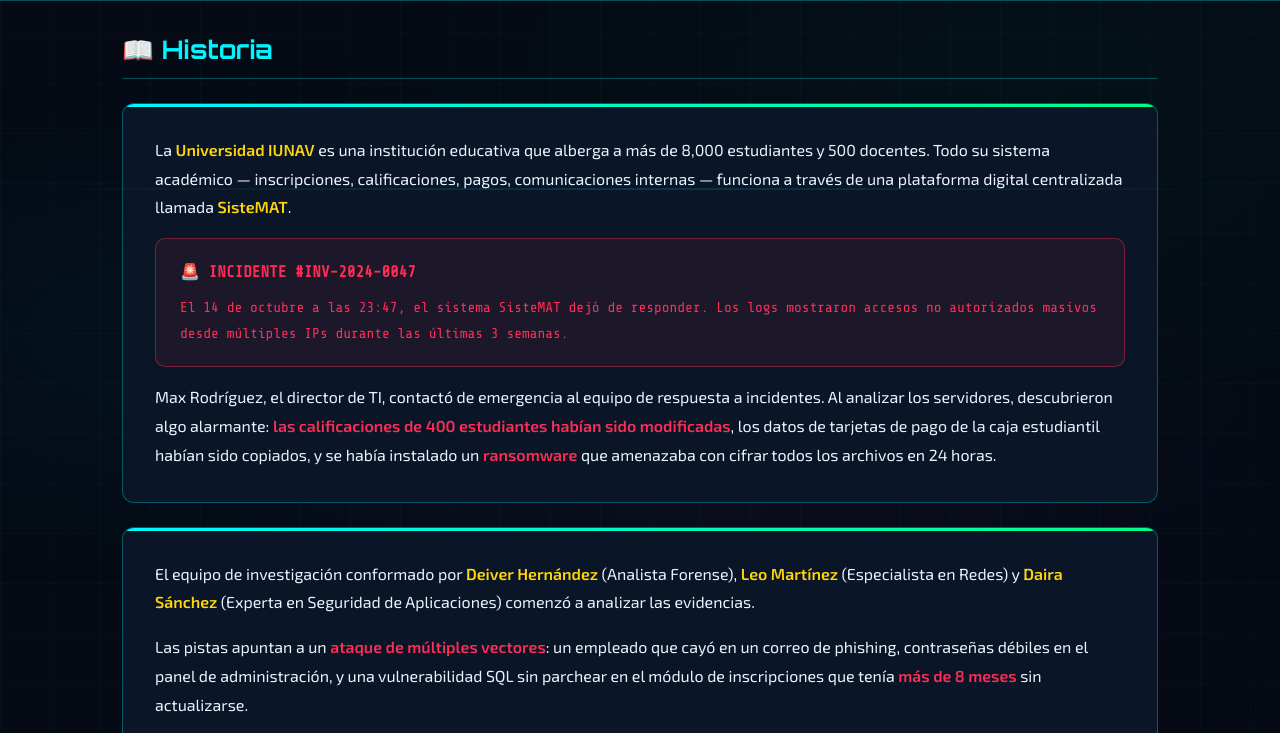
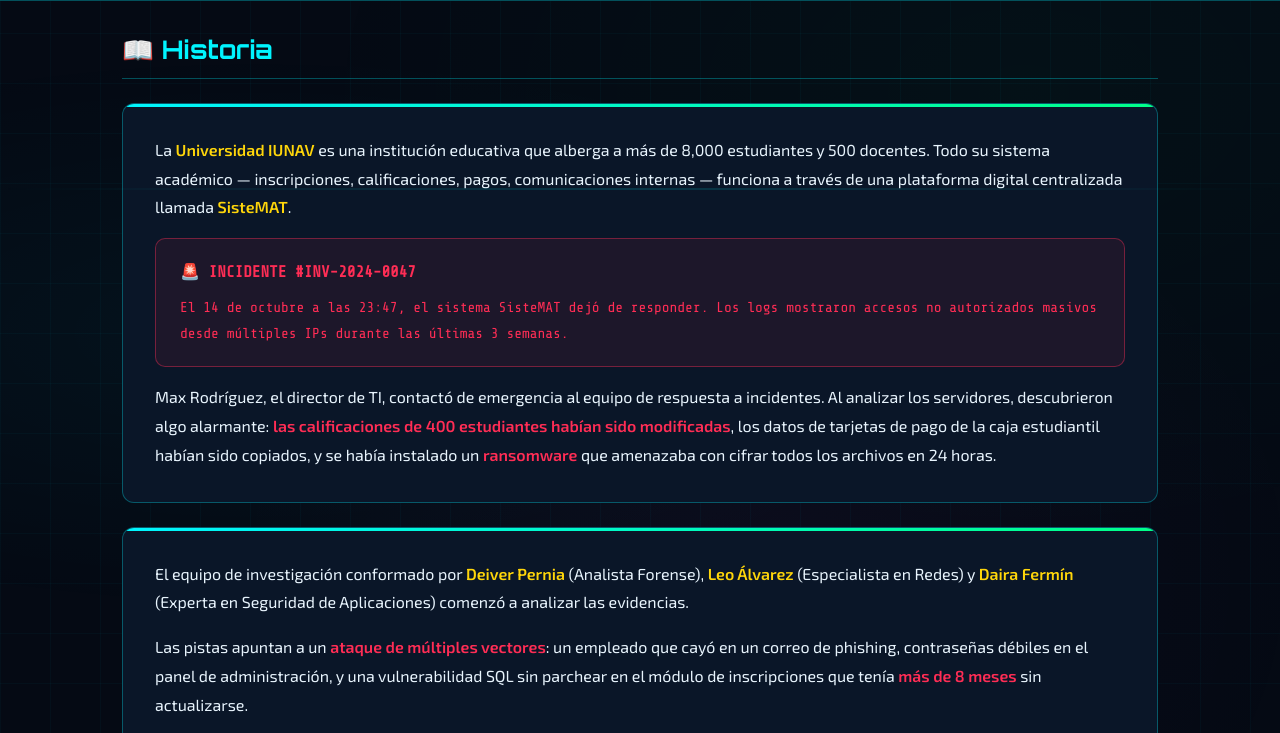
Before and after one commit to deivermperniah/cyberguard, a plain HTML site: page index.html in a window 1280 px wide. Both pictures are taken after a click on the button "▶ INICIAR INVESTIGACIÓN". Shown: the part 67-800 px from the top of the page. Drawn offline with nearby package versions, Linux system fonts and the light colour scheme.

Commit message:
change name of people game

```diff
--- a/index.html
+++ b/index.html
@@ -876,8 +876,8 @@
     </div>
 
     <div class="story-card">
-      <p>El equipo de investigación conformado por <strong class="highlight">Deiver Hernández</strong> (Analista Forense),
-      <strong class="highlight">Leo Martínez</strong> (Especialista en Redes) y <strong class="highlight">Daira Sánchez</strong>
+      <p>El equipo de investigación conformado por <strong class="highlight">Deiver Pernia</strong> (Analista Forense),
+      <strong class="highlight">Leo Álvarez</strong> (Especialista en Redes) y <strong class="highlight">Daira Fermín</strong>
       (Experta en Seguridad de Aplicaciones) comenzó a analizar las evidencias.</p>
 
       <p>Las pistas apuntan a un <span class="danger">ataque de múltiples vectores</span>: un empleado que cayó
```
